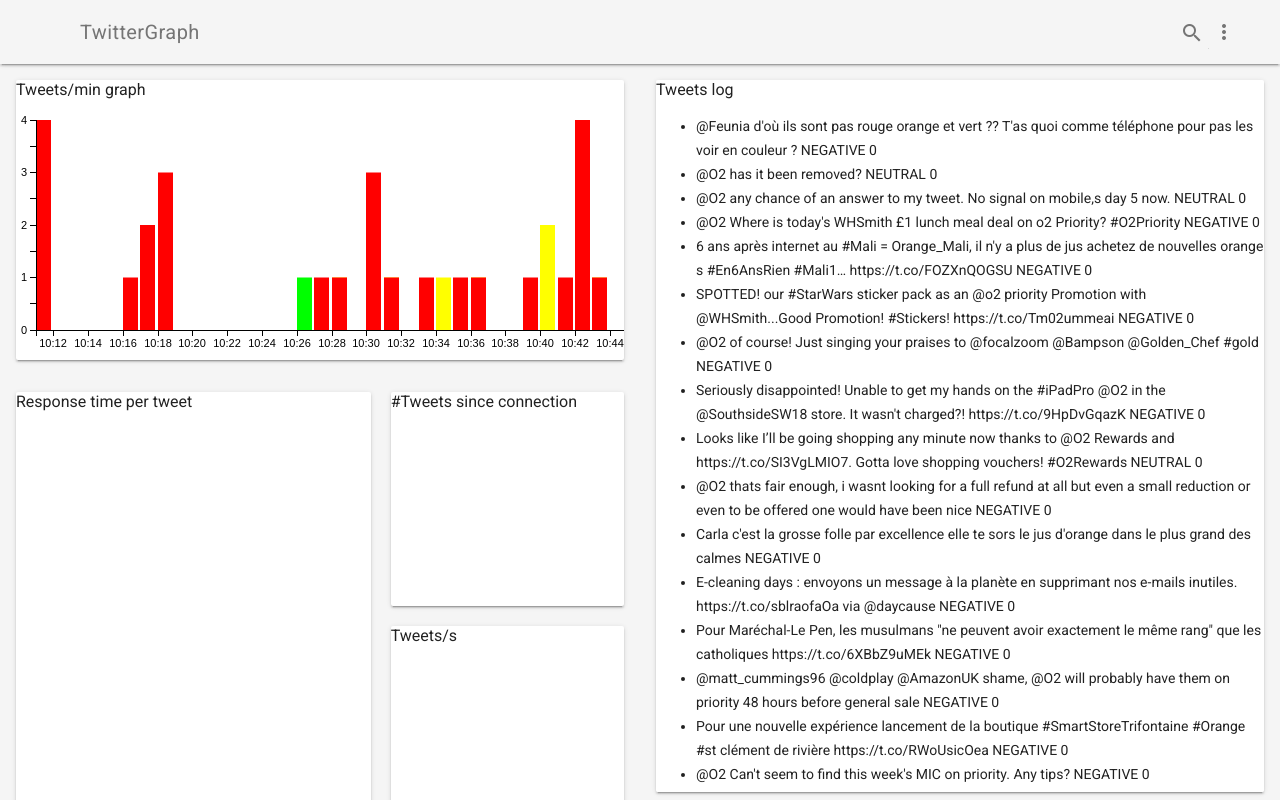
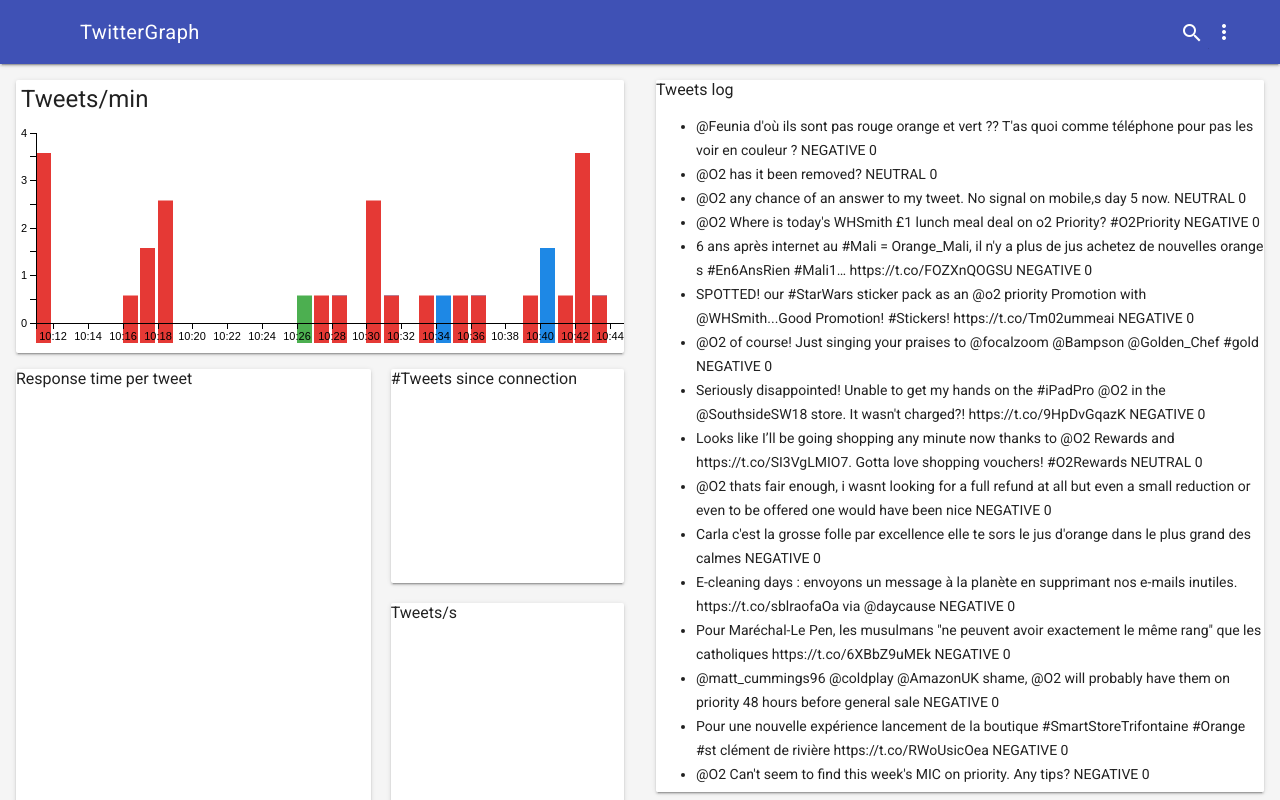
Before and after one commit to t3g7/web, a website: page public/index.html in a window 1280 px wide. Drawn offline with Linux system fonts and the light colour scheme.

Commit message:
Improve tweets barchart colors and title

```diff
--- a/public/charts.js
+++ b/public/charts.js
@@ -1,14 +1,21 @@
 var w = 825;
-var h = 260;
+var h = 240;
 var padding = {top: 20, right: 40, bottom: 30, left: 20};
 
 var formatDateUtc = d3.time.format("%Y-%m-%dT%H:%M:%S.%LZ");
 
 d3.json('data.json', function(error, data) {
+  /*var color_hash = {
+		0: ["Neutral","#3182BD"],
+		1: ["Positive","#31A354"],
+		2: ["Negative","#D61B1D"]
+	};*/
+
+  // material colors
   var color_hash = {
-		0: ["Neutral","#ffff00"],
-		1: ["Positive","#00FF00"],
-		2: ["Negative","#ff0000"]
+		0: ["Neutral","#1E88E5"],
+		1: ["Positive","#4CAF50"],
+		2: ["Negative","#E53935"]
 	};
 
   var countPos = {};
@@ -48,8 +55,6 @@ d3.json('data.json', function(error, data) {
     } else if (sentiment === "NEUTRAL") {
       countNeu[date] = (countNeu[date]||0) + 1;
     }
-
-
   });
 
   var dataset = [
@@ -109,6 +114,18 @@ d3.json('data.json', function(error, data) {
 			return color_hash[dataset.indexOf(d)][1];
 		});
 
+    /*var tooltip = d3.select("body")
+      .data(dataset)
+      .enter().append("div")
+      .style("position", "absolute")
+      .style("z-index", "10")
+      .style("visibility", "hidden")
+      .text(function(d) {
+        console.log(d);
+        //console.log(d[i].value);
+        return d.value + " tweets";
+      });*/
+
 	// Add a rect for each data value
 	var rects = groups.selectAll("rect")
 		.data(function(d) { return d; })
@@ -116,6 +133,10 @@ d3.json('data.json', function(error, data) {
 		.append("rect")
 		.attr("width", 2)
 		.style("fill-opacity", 1e-6);
+    /*.on("mouseover", function(){return tooltip.style("visibility", "visible");})
+    .on("mousemove", function(){return tooltip.style("top",
+    (d3.event.pageY-10)+"px").style("left",(d3.event.pageX+10)+"px");})
+    .on("mouseout", function(){return tooltip.style("visibility", "hidden");});*/
 
 	rects.transition()
 	      .duration(function(d, i) {
@@ -155,7 +176,7 @@ d3.json('data.json', function(error, data) {
 	legend.selectAll("g").data(dataset)
 		  .enter()
 		  .append('g')
-		  .each(function(d,i){
+		  .each(function(d,i) {
 		  	var g = d3.select(this);
 		  	g.append("rect")
 		  		.attr("x", w - padding.right - 65)
@@ -211,12 +232,12 @@ d3.json('data.json', function(error, data) {
           return d.body + " " + d.sentiment  + " " + d.retweets;
       });
 
-  x.domain(freq_data.map(function (d) {
+  /*x.domain(freq_data.map(function (d) {
     return d.date;
   }));
   y.domain([0, d3.max(freq_data, function (d) {
     return d.frequency;
-  })]);
+  })]);*/
 
   function type(d) {
     d.frequency = +d.frequency;
--- a/public/index.html
+++ b/public/index.html
@@ -58,17 +58,34 @@
         left: 0;
         top: -15px;
       }
+
+      .header-bar {
+        background-color: #3f51b5;
+      }
+      .header-title, .search-icon, .vert-icon {
+        color: #FFF;
+      }
+
+      .tweets-graph-title {
+        padding-top: 5px;
+        padding-left: 5px;
+      }
+
+      .demo-separator {
+        height: 16px !important;
+      }
+
 		</style>
   </head>
   <body>
     <div class="demo-layout mdl-layout mdl-js-layout mdl-layout--fixed-header">
       <header class="demo-header mdl-layout__header mdl-color--grey-100 mdl-color-text--grey-600">
-        <div class="mdl-layout__header-row">
-          <span class="mdl-layout-title">TwitterGraph</span>
+        <div class="header-bar mdl-layout__header-row">
+          <span class="header-title mdl-layout-title">TwitterGraph</span>
           <div class="mdl-layout-spacer"></div>
           <div class="mdl-textfield mdl-js-textfield mdl-textfield--expandable">
             <label class="mdl-button mdl-js-button mdl-button--icon" for="search">
-              <i class="material-icons">search</i>
+              <i class="search-icon material-icons">search</i>
             </label>
             <div class="mdl-textfield__expandable-holder">
               <input class="mdl-textfield__input" type="text" id="search">
@@ -76,7 +93,7 @@
             </div>
           </div>
           <button class="mdl-button mdl-js-button mdl-js-ripple-effect mdl-button--icon" id="hdrbtn">
-            <i class="material-icons">more_vert</i>
+            <i class="vert-icon material-icons">more_vert</i>
           </button>
           <ul class="mdl-menu mdl-js-menu mdl-js-ripple-effect mdl-menu--bottom-right" for="hdrbtn">
             <li class="mdl-menu__item">About</li>
@@ -89,7 +106,9 @@
         <div class="content-grid mdl-grid">
           <div class="demo-cards mdl-cell mdl-cell--6-col mdl-grid mdl-grid--no-spacing">
             <div class="tweets-freq-graph mdl-card mdl-shadow--2dp mdl-cell mdl-cell--12-col">
-              Tweets/min graph
+              <div class="tweets-graph-title">
+                <h2 class="mdl-card__title-text">Tweets/min</h2>
+              </div>
               <div id="bar">
               </div>
             </div>
```
Lines whose indentation alone changed are shown as unchanged.
